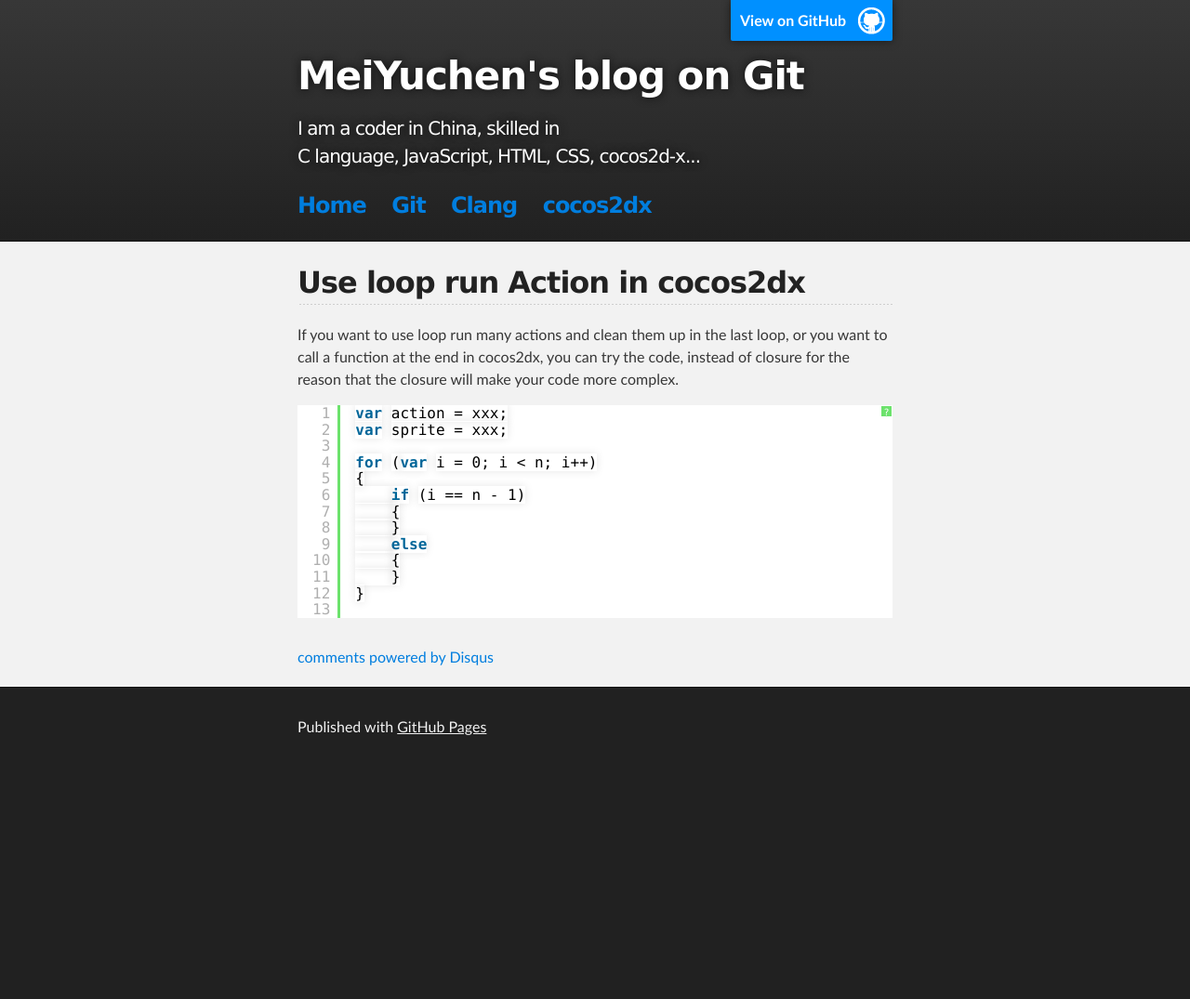
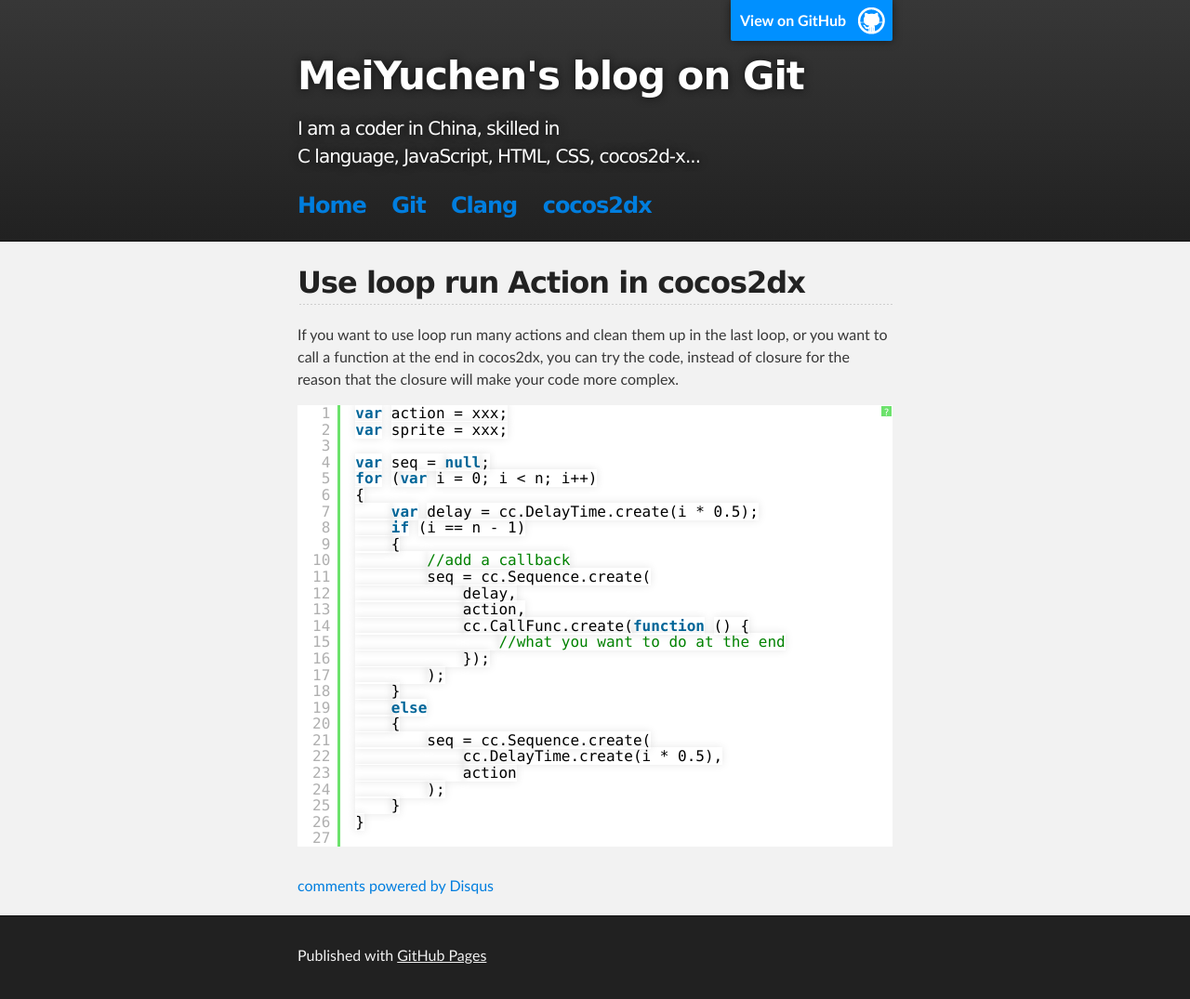
Before and after one commit to mycmessia/mycmessia.github.io, a Jekyll site: the page built from _posts/2014-08-02-Use-loop-run-Action-in-cocos2dx.html, in a window 1280 px wide. Shown: the whole page at 93% size. Built offline with Jekyll 4.4.1, drawn with Linux system fonts in a browser that asks for light colours; comment, search, counter and statistics services are not loaded; before the commit the page ends 900 px from its top, so only the background shows below that.

Commit message:
finish the new blog use syntax high light

```diff
--- a/_posts/2014-08-02-Use-loop-run-Action-in-cocos2dx.html
+++ b/_posts/2014-08-02-Use-loop-run-Action-in-cocos2dx.html
@@ -15,13 +15,27 @@
 		var action = xxx;
 		var sprite = xxx;
 
+		var seq = null;
 		for (var i = 0; i < n; i++)
 		{
+			var delay = cc.DelayTime.create(i * 0.5);
 			if (i == n - 1)
 			{
+				//add a callback
+				seq = cc.Sequence.create(
+					delay,
+					action,
+					cc.CallFunc.create(function () {
+						//what you want to do at the end
+					});
+				);
 			}
 			else
 			{
+				seq = cc.Sequence.create(
+					cc.DelayTime.create(i * 0.5),
+					action
+				);
 			}
 		}
 	</pre>
```
